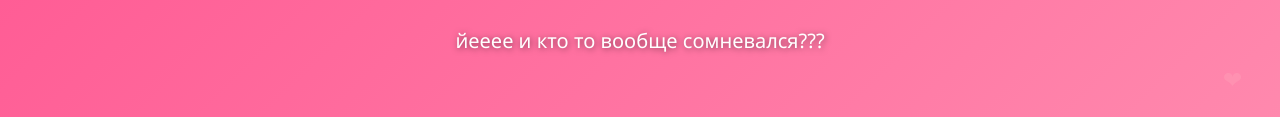
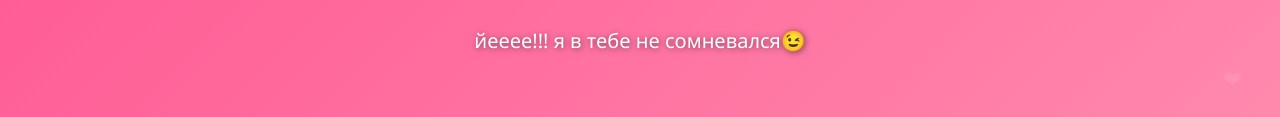
Before and after one commit to ilybud/valentine, a plain HTML site: page index.html in a window 1280 px wide. Both pictures are taken after a click on the button "yeeees". Shown: the part 480-597 px from the top of the page. Drawn offline with Linux system fonts and the light colour scheme.

Commit message:
Update index.html

```diff
--- a/index.html
+++ b/index.html
@@ -123,7 +123,7 @@ button {
 <!-- Финальная сцена -->
 <div class="container hidden" id="love">
   <video id="loveVideo" src="love.mp4" playsinline></video>
-  <div id="loveText">йееее и кто то вообще сомневался???</div>
+  <div id="loveText">йееее!!! я в тебе не сомневался😉</div>
 </div>
 
 <audio id="music" src="music.mp3"></audio>
```
